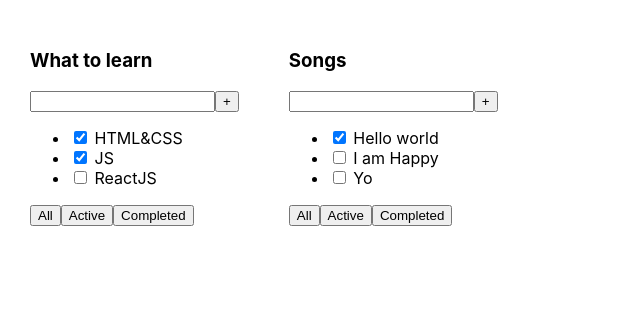
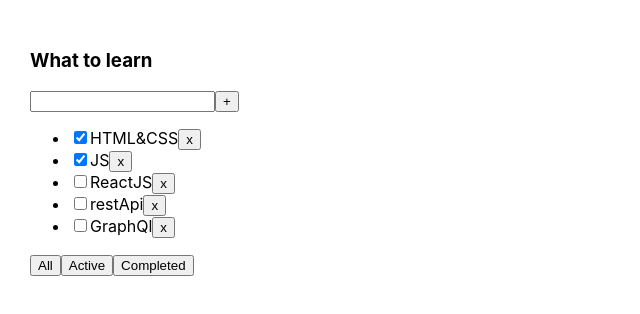
Before and after one commit to Viktoriyadegt/1-todolist_last, a React (Create React App) app: page / in a window 1280 px wide. Shown: the top 314 px of the page, without its empty margins (0-640 px from the left). Built offline with nearby package versions, Linux system fonts and the light colour scheme.

Commit message:
filter_todo

```diff
--- a/src/App.tsx
+++ b/src/App.tsx
@@ -1,30 +1,44 @@
-import React from 'react';
+import React, {useState} from 'react';
 import './App.css';
 import {Todolist} from "./Todolist";
 
-export type TaskPropsType = {
-    id: number
-    title: string
-    isDone: boolean
-}
+export type FilterValuesType = 'all' | 'active' | 'completed'
 
 function App() {
 
-const tasks1: Array<TaskPropsType> = [
-        { id: 1, title: "HTML&CSS", isDone: true },
-        { id: 2, title: "JS", isDone: true },
-        { id: 3, title: "ReactJS", isDone: false }
-    ]
-    const tasks2: Array<TaskPropsType> = [
-        { id: 1, title: "Hello world", isDone: true },
-        { id: 2, title: "I am Happy", isDone: false },
-        { id: 3, title: "Yo", isDone: false }
-    ]
+    const [tasks, setTasks] = useState([
+        {id: 1, title: "HTML&CSS", isDone: true},
+        {id: 2, title: "JS", isDone: true},
+        {id: 3, title: "ReactJS", isDone: false},
+        {id: 4, title: "restApi", isDone: false},
+        {id: 5, title: "GraphQl", isDone: false},
+    ])
+
+    const [filter, setFilter] = useState <FilterValuesType>('all')
+    let filteredTasks = tasks
+    if (filter === 'active') {
+        filteredTasks = tasks.filter(task => !task.isDone)
+    }
+    if (filter === 'completed') {
+        filteredTasks = tasks.filter(task => task.isDone)
+    }
+
+    const changeFilterTasks = (filter: FilterValuesType) =>{
+        setFilter(filter)
+    }
+
+
+    const removeTask = (taskId: number) => {
+        setTasks(tasks.filter((task) => task.id !== taskId))
+    }
 
     return (
         <div className="App">
-            <Todolist title={'What to learn'} tasks={tasks1}/>
-            <Todolist title={'Songs'} tasks={tasks2}/>
+            <Todolist title={'What to learn'}
+                      tasks={filteredTasks}
+                      removeTask={removeTask}
+                      changeFilterTasks={changeFilterTasks}
+            />
         </div>
     );
 }
--- a/src/Todolist.tsx
+++ b/src/Todolist.tsx
@@ -1,9 +1,19 @@
 import React from "react";
-import {TaskPropsType} from "./App";
+import {FilterValuesType} from "./App";
+
+
+export type TaskPropsType = {
+    id: number
+    title: string
+    isDone: boolean
+}
 
 export type TodolistPropsType = {
     title: string
     tasks: Array<TaskPropsType>
+    removeTask: (taskId:number) => void
+    changeFilterTasks: (filter:FilterValuesType) => void
+
 }
 
 export function Todolist(props: TodolistPropsType) {
@@ -15,14 +25,20 @@
                 <button>+</button>
             </div>
             <ul>
-                <li><input type="checkbox" checked={props.tasks[0].isDone}/> <span>{props.tasks[0].title}</span></li>
-                <li><input type="checkbox" checked={props.tasks[1].isDone}/> <span>{props.tasks[1].title}</span></li>
-                <li><input type="checkbox" checked={props.tasks[2].isDone}/> <span>{props.tasks[2].title}</span></li>
+                {props.tasks.map((task) => {
+                    return (
+                        <li key={task.id}>
+                            <input type="checkbox" checked={task.isDone}/>
+                            <span>{task.title}</span>
+                            <button onClick={()=>props.removeTask(task.id)}>x</button>
+                        </li>
+                    )
+                })}
             </ul>
             <div>
-                <button>All</button>
-                <button>Active</button>
-                <button>Completed</button>
+                <button onClick={()=>props.changeFilterTasks('all')}>All</button>
+                <button onClick={()=>props.changeFilterTasks('active')}>Active</button>
+                <button onClick={()=>props.changeFilterTasks('completed')}>Completed</button>
             </div>
         </div>
     );
```
